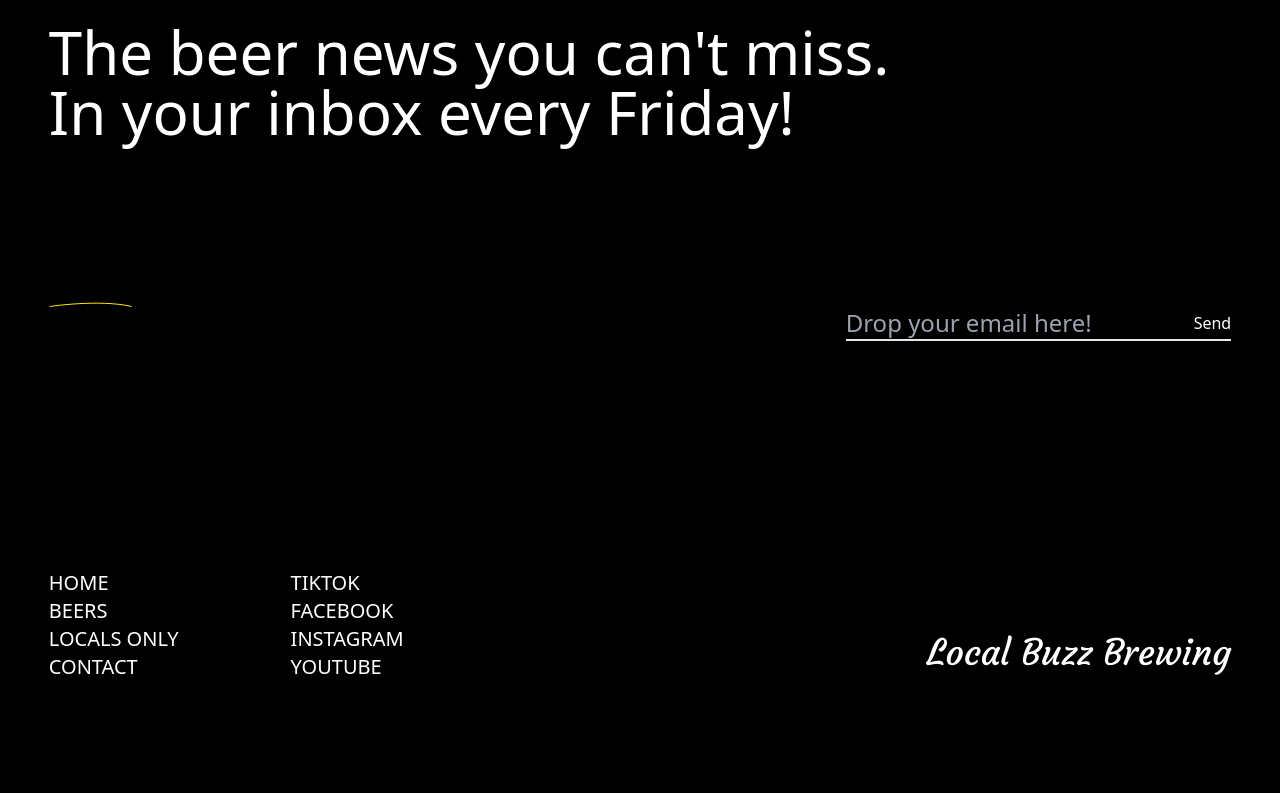
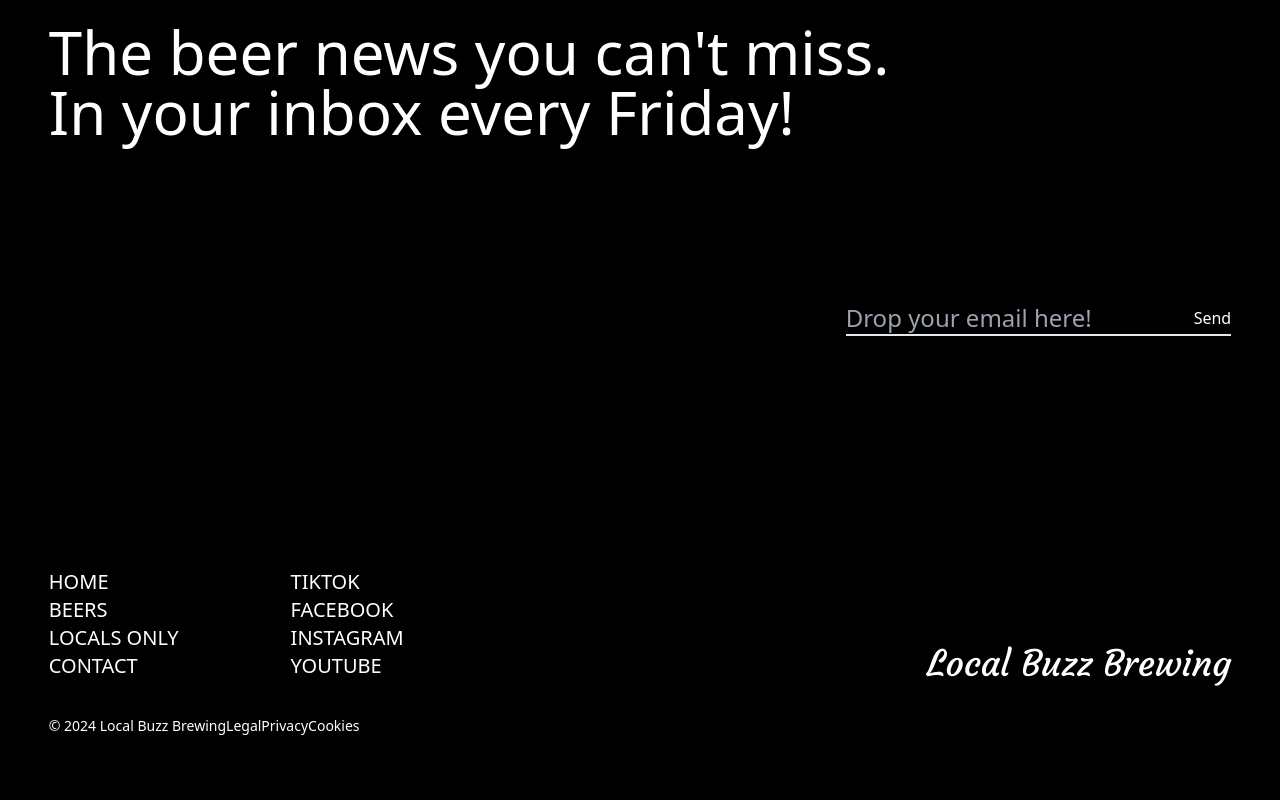
Before and after one commit to mb8504/localBuzz, a React (Vite) app: page / in a window 1280 px wide. Shown: the part 3853-4653 px from the top of the page. Built offline with nearby package versions, Linux system fonts and the light colour scheme.

Commit message:
updated footer

```diff
--- a/src/components/Footer.jsx
+++ b/src/components/Footer.jsx
@@ -2,10 +2,10 @@
 
 const Footer = () => {
   return (
-    <section className='bg-black pb-28 pt-28'>
-        <div className='siteContainer flex flex-col md:flex-row md:justify-between text-white'>
-            <div className='flex '>
-                <ul className='mr-28 uppercase text-xl'>
+    <section className='bg-black pb-16 pt-28'>
+        <div className='siteContainer flex flex-col footerWrap text-white'>
+            <div className='flex flex-col text-center footerWrap'>
+                <ul className='footerLinks mb-8 uppercase text-xl'>
                     <li>Home</li>
                     <li>Beers</li>
                     <li>Locals Only</li>
@@ -18,8 +18,18 @@
                     <li>YouTube</li>
                 </ul>
             </div>
-            <div className='font-Logo text-white text-4xl pt-14'>
+            <div className='font-Logo text-white text-4xl pt-20 text-center md:text-left '>
                 Local Buzz Brewing
+            </div>
+        </div>
+        <div className='siteContainer text-white'>
+            <div className='pt-8 md:text-left'>
+                <ul className='text-sm flex md:flex-row md:justify-start justify-center'>
+                    <li>&copy; 2024 Local Buzz Brewing</li>
+                    <li>Legal</li>
+                    <li>Privacy</li>
+                    <li>Cookies</li>
+                </ul>
             </div>
         </div>
     </section>
--- a/src/components/Newsletter.jsx
+++ b/src/components/Newsletter.jsx
@@ -9,11 +9,11 @@
             The beer news you can't miss. <br /> In your inbox every Friday!
             </div>
 
-            <div id='svgImage'>
-                <svg width="83" height="5" viewBox="0 0 83 5" fill="none" xmlns="http://www.w3.org/2000/svg">
+            {/* <div id='svgImage'>
+                <svg className='' width="83" height="5" viewBox="0 0 83 5" fill="none" xmlns="http://www.w3.org/2000/svg">
                     <path id="yellow_underline" d="M0.5 4.50001C0.5 4.50001 51 -3 82.5 4.49999" stroke="#FFE818"/>
                 </svg>
-            </div>
+            </div> */}
 
             <div className='flex flex-row justify-between border-b-2 border-white pb-1 md:justify-end md:border-none'>
                 <form className='md:border-b-2' action="#" method="POST">
--- a/src/index.css
+++ b/src/index.css
@@ -3,6 +3,7 @@
 @tailwind base;
 @tailwind components;
 @tailwind utilities;
+
 
 
 .siteContainer {
@@ -11,3 +12,26 @@
     padding: 0 1.8rem;
     align-items: center;
 }
+
+
+@media (min-width: 845px) {
+    .stats {
+        display: flex;
+    }
+}
+
+@media (min-width: 990px) {
+    .footerWrap {
+        display: flex;
+        justify-content: space-between;
+        flex-direction: row;
+        text-align: left;
+    }
+}
+
+@media (min-width: 990px) {
+    .footerLinks {
+        margin-right: 7rem;
+        margin-bottom: 0;
+    }
+}
--- a/src/pages/Home/Header.jsx
+++ b/src/pages/Home/Header.jsx
@@ -28,7 +28,7 @@
       <img className='w-full' src="src/assets/Home/hero.png" alt="Hero" />
       <div className='bg-black pt-8 pb-8'>
         <section className="siteContainer">
-          <div className="text-white grid grid-cols-3 md:flex justify-between text-center">
+          <div className="text-white grid grid-cols-3 stats justify-between text-center">
             <div className="result p-4 col-start-1 col-end-6">
               <div className="number text-4xl font-bold">
                 <Counter target={7} />
```
